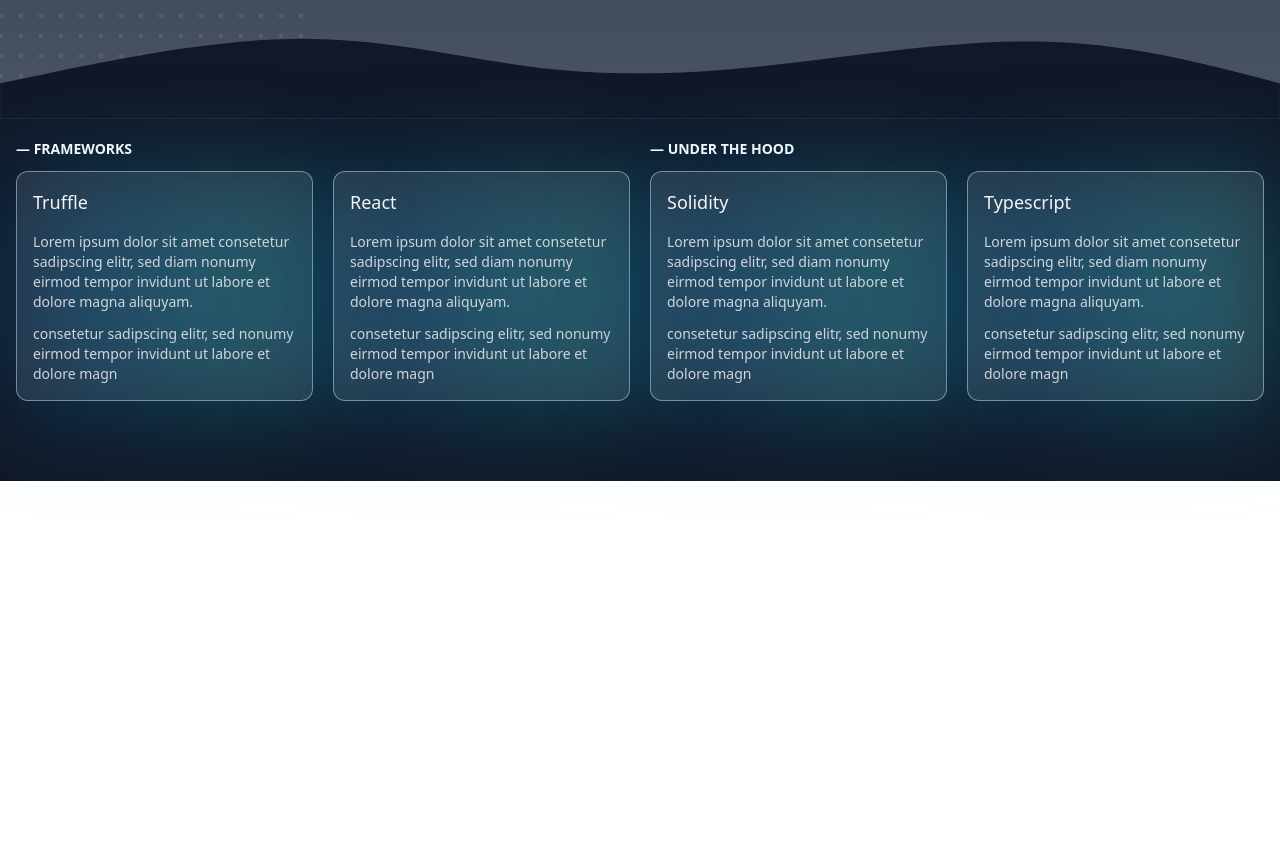
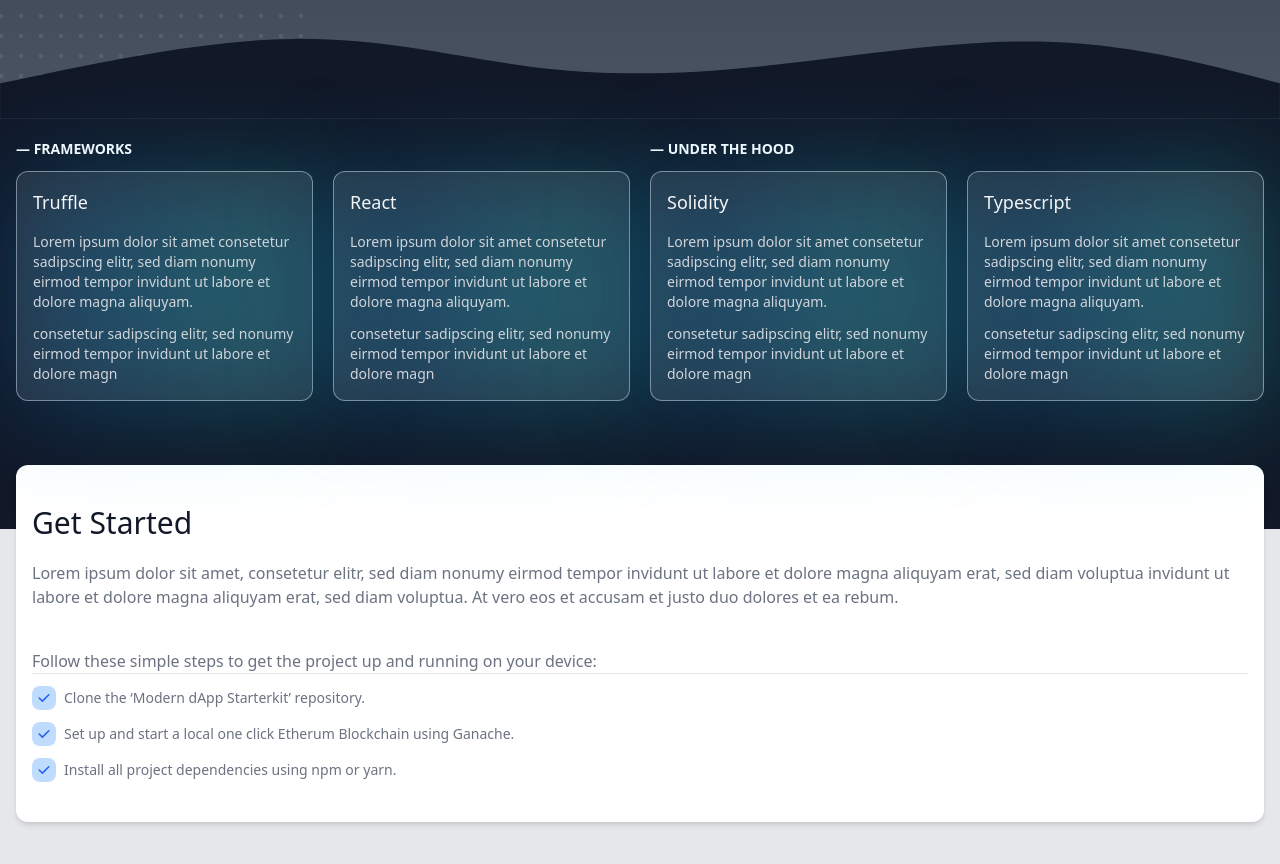
Before and after one commit to ingokpp/nextjs-dapp-landingpage, a Next.js app: page / in a window 1280 px wide. Shown: the part 482-1346 px from the top of the page. Before the commit the page ends 963 px from the top, so only its background shows below. Built offline with nearby package versions, Linux system fonts and the light colour scheme; a web font is replaced by a local one.

Commit message:
feat: add first preview of GetStarted section

```diff
--- a/src/components/About.tsx
+++ b/src/components/About.tsx
@@ -1,6 +1,6 @@
 const AboutSection = () => {
     return (
-        <section className="bg-gray-900 pb-20 sm:pt-5">
+        <section className="bg-gray-900 pb-32 sm:pt-5">
             <div className="sm:grid sm:grid-cols-2 sm:gap-5 relative max-w-7xl mx-auto px-4">
                 <div>
                     <span className="font-bold text-white text-sm block mb-3 pt-4 sm:pt-0 text-center sm:text-left">
--- /dev/null
+++ b/src/components/GetStarted.tsx
@@ -0,0 +1,54 @@
+import { CheckIcon } from "@heroicons/react/solid";
+
+const checkpoints = [
+    "Clone the ‘Modern dApp Starterkit’ repository.",
+    "Set up and start a local one click Etherum Blockchain using Ganache.",
+    "Install all project dependencies using npm or yarn.",
+];
+
+const GetStarted = () => {
+    return (
+        <section className="bg-gray-200 block w-full">
+            <div className="relative max-w-7xl mx-auto px-4">
+                <main className="bg-white shadow-md p-4 py-10 rounded-xl -translate-y-16">
+                    <h2 className="text-gray-900 text-2xl md:text-3xl font-medium">
+                        Get Started
+                    </h2>
+                    <p className="text-gray-500 mt-5 mb-10">
+                        Lorem ipsum dolor sit amet, consetetur elitr, sed diam
+                        nonumy eirmod tempor invidunt ut labore et dolore magna
+                        aliquyam erat, sed diam voluptua invidunt ut labore et
+                        dolore magna aliquyam erat, sed diam voluptua. At vero
+                        eos et accusam et justo duo dolores et ea rebum.
+                    </p>
+                    <strong className="text-gray-500 font-medium">
+                        Follow these simple steps to get the project up and
+                        running on your device:
+                    </strong>
+                    <hr />
+                    {checkpoints.map((checkpoint, index) => (
+                        <CheckPoint key={index} text={checkpoint} />
+                    ))}
+                </main>
+            </div>
+        </section>
+    );
+};
+
+interface CheckPointProps {
+    text: string;
+}
+
+const CheckPoint = (props: CheckPointProps) => {
+    const { text } = props;
+    return (
+        <div className="flex items-center space-x-2 mt-3">
+            <div className="p-1 bg-blue-200 rounded-lg">
+                <CheckIcon className="w-4 h-4 text-blue-600" />
+            </div>
+            <span className="text-gray-500 text-sm">{text}</span>
+        </div>
+    );
+};
+
+export default GetStarted;
--- a/src/pages/index.tsx
+++ b/src/pages/index.tsx
@@ -1,5 +1,6 @@
 import Head from "next/head";
 import AboutSection from "../components/About";
+import GetStarted from "../components/GetStarted";
 import Header from "../components/Header";
 
 export default function Home() {
@@ -17,6 +18,7 @@
 
             <Header />
             <AboutSection />
+            <GetStarted />
         </div>
     );
 }
```
